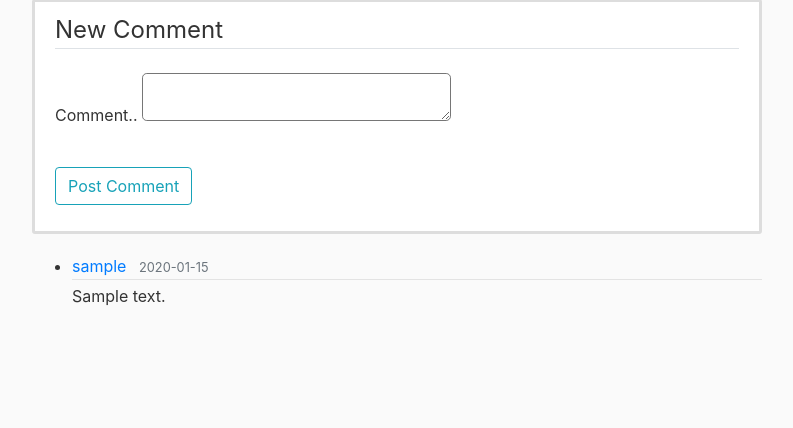
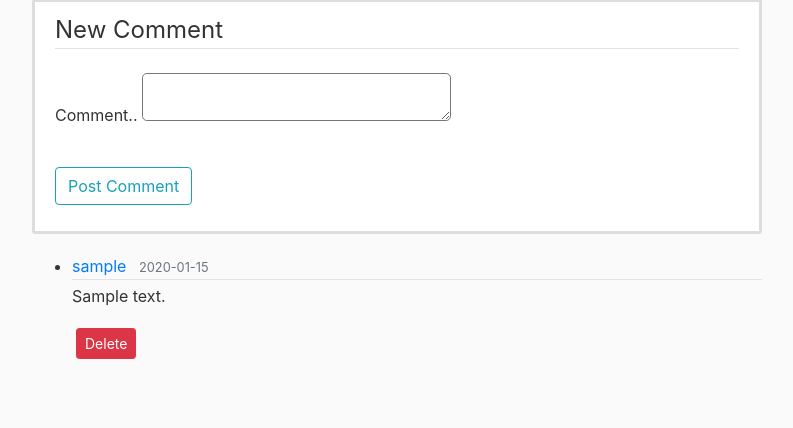
Before and after one commit to ow-tech/Blog-Posts, a Flask app: page /post/1 in a window 1280 px wide. Shown: the part 282-710 px from the top of the page, without its empty margins (53-846 px from the left). Run offline with Flask 2, Linux system fonts and the light colour scheme; a user stored in the database is signed in; tables that the repository leaves empty hold one stand-in row (values such as "Sample post"); some libraries are stand-ins or nearby versions.

Commit message:
delete comment functionality

```diff
--- a/app/main/views.py
+++ b/app/main/views.py
@@ -110,6 +110,19 @@ def delete_post(post_id):
     flash('Your blog has been Deleted!','success')
     return redirect(url_for('main.home'))
 
+
+@main.route('/post/<int:comment_id>/delete', methods=['POST'])
+@login_required
+def delete_comment(comment_id):
+    comments = Comment.query.all()
+    if blog.author == current_user:
+        db.session.delete(comments)
+        db.session.commit()
+        flash('Comment Deleted!','success')
+    else:
+        abort(403)
+    return redirect(url_for('main.blog'))
+
 # @main.route('/comment/<int:comment_id>',methods=['GET','POST'])
 # @login_required
 # def comment(comment_id):
--- a/app/templates/blog.html
+++ b/app/templates/blog.html
@@ -43,11 +43,11 @@
 
     </div>
     <div class='comments'>
-        {% for comment in comments%}
             <div>
                 <ul>
                     <li>
                             <div>
+                                {% for comment in comments%}
                                 <div class = 'section'>
                                         <a class="mr-2" href='#'>{{comment.author.username}}</a>
                                         <small class="text-muted">{{comment.date_posted.strftime('%Y-%m-%d')}}</small>
@@ -55,17 +55,16 @@
                                 <div>
                                     <p>{{comment.content}}</p>
                                 </div>
+                                {% if blog.author == current_user %}
+                                    <button type="button" class="btn btn-danger btn-sm m-1"data-toggle="modal" data-target="#delete_commentModal">Delete</button>
+                                {% endif %}
+                                {% endfor %}
                             </div>
                     </li>
                 </ul>
             </div>
-        {% endfor %}
-
-
-
-
     </div>
-        <!-- Modal -->
+        <!-- Modal for Deleting Blogs/Posts -->
         <div class="modal fade" id="deleteModal" tabindex="-1" role="dialog" aria-labelledby="deleteModalLabel" aria-hidden="true">
             <div class="modal-dialog" role="document">
                 <div class="modal-content">
@@ -84,5 +83,28 @@
                 </div>
             </div>
         </div>
+            <!-- Modal for deleting comment-->
+    {% for comment in comments %}
+        <div class="modal fade" id="delete_commentModal" tabindex="-1" role="dialog" aria-labelledby="delete_commentModalLabel" aria-hidden="true">
+            <div class="modal-dialog" role="document">
+                <div class="modal-content">
+                    <div class="modal-header">
+                        <h5 class="modal-title" id="delete_commentModalLabel">Sure You Want to DELETE this Comment?</h5>
+                        <button type="button" class="close" data-dismiss="modal" aria-label="Close">
+                        <span aria-hidden="true">&times;</span>
+                        </button>
+                    </div>
+                    <div class="modal-footer">
+                        <button type="button" class="btn btn-secondary" data-dismiss="modal">Close</button>
+                        <form action ="{{ url_for('main.delete_comment',post_id=blog.id, comment_id=comment.id)}}" method="POST">
+                            <input class="btn btn-danger" type='submit' value="Delete">
+                        </form>
+                    </div>
+                </div>
+            </div>
+        </div>
+
+    {% endfor %}
+
 
 {% endblock %}
```
Lines whose indentation alone changed are shown as unchanged.
